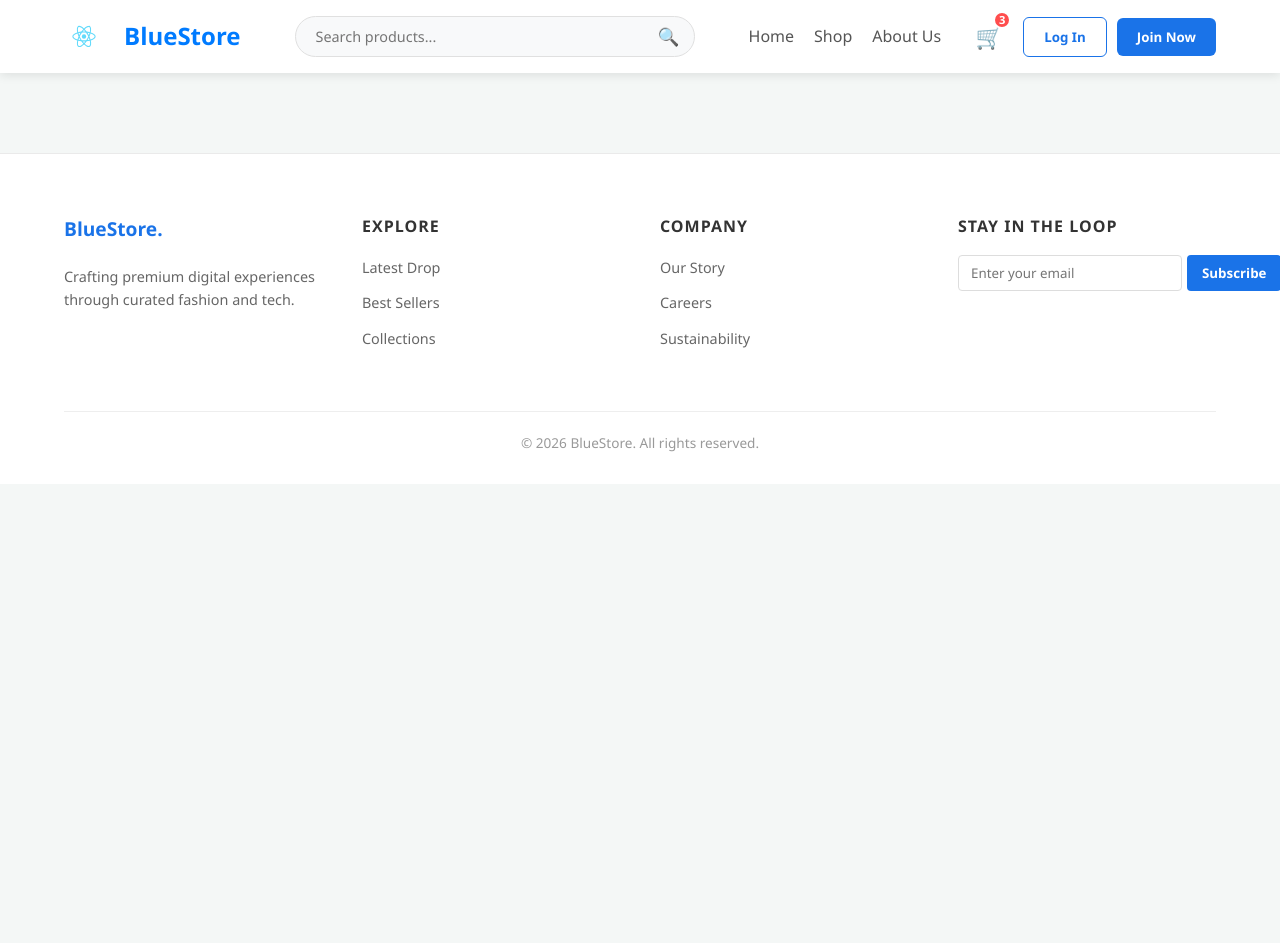
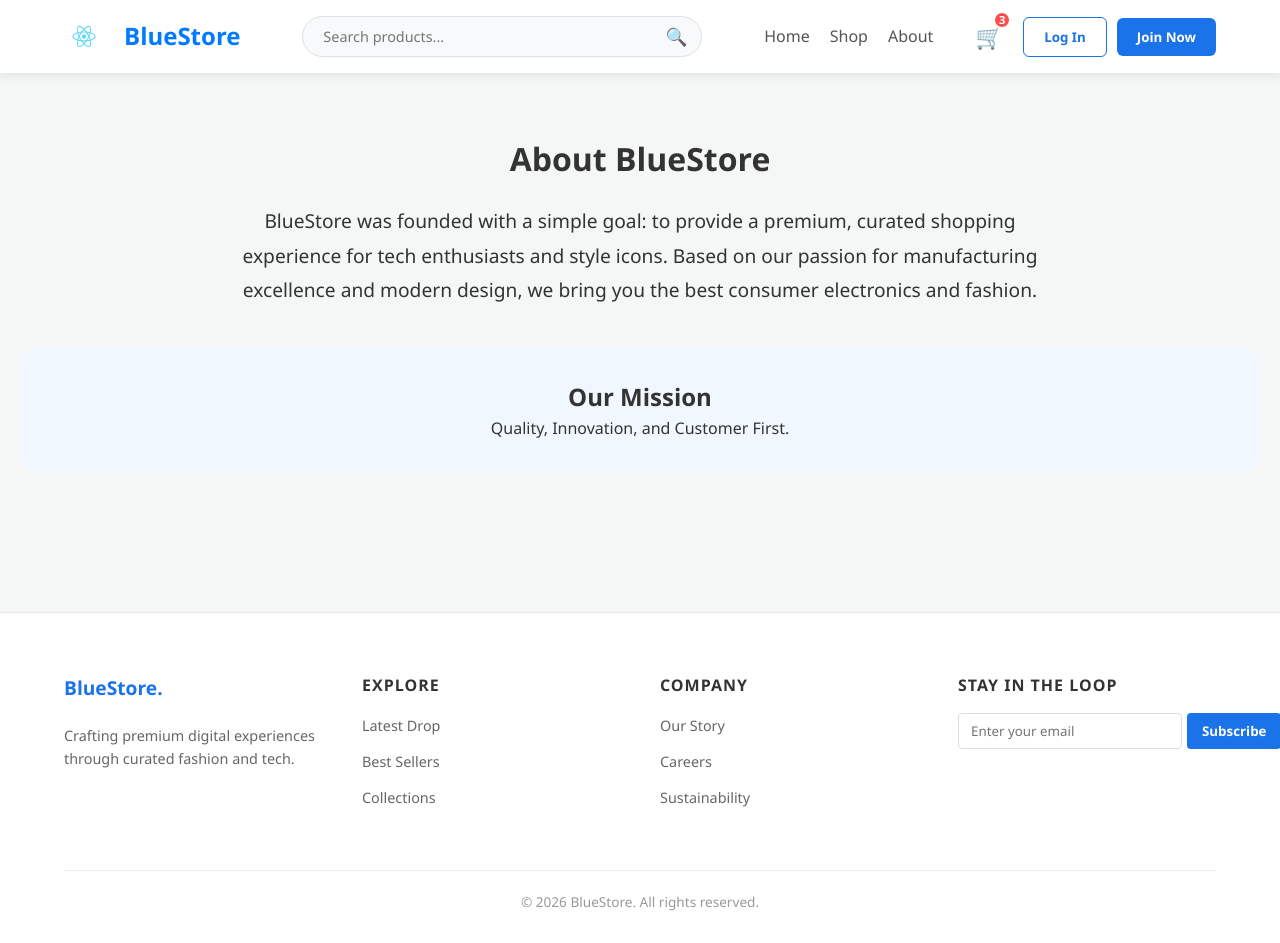
Before and after one commit to nishchalbhattarai/Bluestore-Ecom, a React (Create React App) app: page /about in a window 1280 px wide. Before the commit the page ends 800 px from the top, so only its background shows below. Built offline with nearby package versions, Linux system fonts and the light colour scheme.

Commit message:
Updated About page

```diff
--- a/src/App.js
+++ b/src/App.js
@@ -6,7 +6,7 @@ import MainBody from './Pages/MainBody';
 import Footer from './Pages/Footer';
 import Login from './Pages/Login';
 import Shop from './Pages/Shop';
-import AboutUs from './Pages/AboutUs';
+import About from './Pages/About';
 function App() {
   return (
     <Router> {/* The Router MUST wrap the Header */}
@@ -17,7 +17,7 @@ function App() {
           <Route path="/" element={<MainBody />} />
           <Route path="/login" element={<Login />} />
           <Route path="/shop" element={<Shop />} />
-          <Route path="/aboutus" element={<AboutUs />} />
+          <Route path="/about" element={<About />} />
         </Routes>
 
         <Footer />
--- /dev/null
+++ b/src/Pages/About.js
@@ -0,0 +1,21 @@
+import React from 'react';
+
+const About = () => {
+    return (
+        <div className="about-page page-fade-in" style={{ padding: '60px 20px', textAlign: 'center' }}>
+            <h1>About BlueStore</h1>
+            <p style={{ maxWidth: '800px', margin: '20px auto', fontSize: '1.2rem', lineHeight: '1.8' }}>
+                BlueStore was founded with a simple goal: to provide a premium, curated shopping
+                experience for tech enthusiasts and style icons. Based on our passion for
+                manufacturing excellence and modern design, we bring you the best
+                consumer electronics and fashion.
+            </p>
+            <div className="mission-box" style={{ background: '#f0f7ff', padding: '30px', borderRadius: '15px', marginTop: '40px' }}>
+                <h2>Our Mission</h2>
+                <p>Quality, Innovation, and Customer First.</p>
+            </div>
+        </div>
+    );
+};
+
+export default About;
--- a/src/Pages/AboutUs.js
+++ /dev/null
@@ -1,13 +0,0 @@
-import React from "react";
-
-function AboutUs() {
-    return (
-        <div>
-
-        </div>
-    );
-
-
-}
-
-export default AboutUs;
--- a/src/Pages/Header.js
+++ b/src/Pages/Header.js
@@ -1,6 +1,7 @@
 import React from 'react';
 import { Link, useLocation } from 'react-router-dom';
 import MainBody from './MainBody';
+import About from './About';
 const Header = () => {
     const location = useLocation();
     // Mock cart count - in a real app, this comes from state/context
@@ -37,9 +38,7 @@ const Header = () => {
                         Home
                     </Link>
                     <Link to="/shop" className="nav-item">Shop</Link>
-                    <div className="dropdown">
-                        <span className="nav-item">About Us</span>
-                    </div>
+                    <Link to="/about" className="nav-item">About</Link>
                 </nav>
 
                 {/* Right Side Actions: Cart + Auth */}
```
